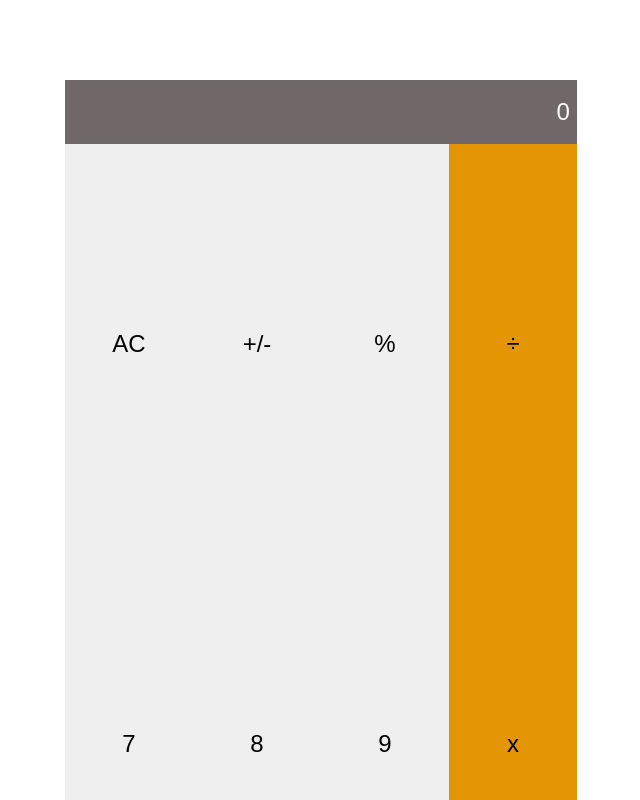
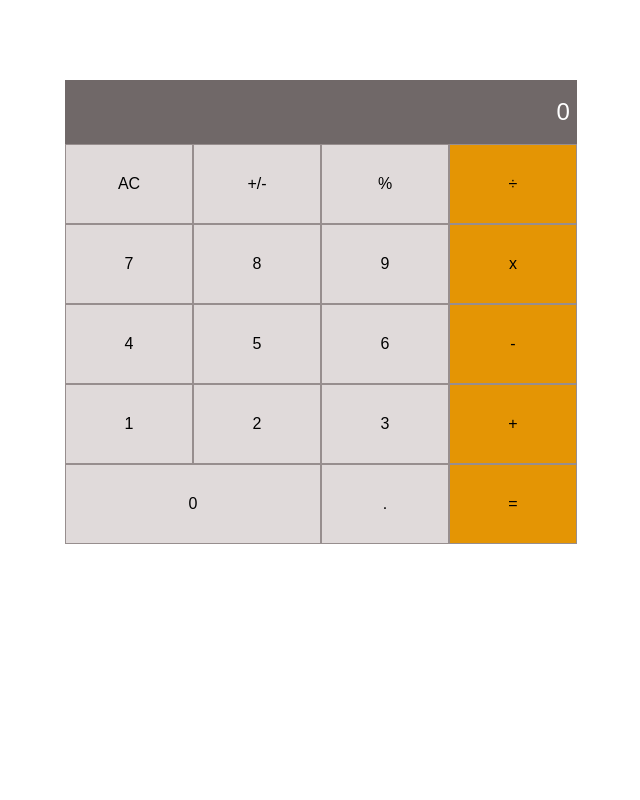
Before and after one commit to worashf/Math-Magician, a React (Create React App) app: page / in a window 1280 px wide. Shown: the top 800 px of the page, without its empty margins (319-959 px from the left). Built offline with nearby package versions, Linux system fonts and the light colour scheme.

Commit message:
update calculator ui stsyling

```diff
--- a/src/style.css
+++ b/src/style.css
@@ -1,86 +1,84 @@
-:root{
-    --screen-color:rgb(112, 104, 104);
-    --answer-color:white;
-    --app-color:#f2f2f2;
-    --btn-orange:	#e49504;
+:root {
+  --screen-color: rgb(112, 104, 104);
+  --answer-color: white;
+  --app-color: #f2f2f2;
+  --btn-orange: #e49504;
+  --gray-btn: rgb(224, 218, 218);
 }
 
-*{
+* {
   margin: 0;
   padding: 0;
   box-sizing: border-box;
 }
-.app{
+
+.app {
   margin: 5rem auto;
   width: 40%;
-
 }
 
-.container{
+.container {
   width: 100%;
   background-color: var(--app-color);
+}
 
-}
-.answer-screen,.answer{
+.answer-screen,
+.answer {
   width: 100%;
   height: 4rem;
   background-color: var(--screen-color);
-    color:var(--answer-color);
+  color: var(--answer-color);
   border: none;
   font-size: 1.5rem;
   font-weight: 500;
 }
-.answer:active{
+
+.answer:active {
   border: none;
 }
-.answer::placeholder{
+
+.answer::placeholder {
   padding-left: 96%;
   color: var(--answer-color);
   font-size: 1.5rem;
   font-weight: 500;
+}
 
-}
-.calculator-buttons{
+.calculator-buttons {
+  display: grid;
+  grid-template-columns: repeat(4, 1fr);
   height: 25rem;
 }
-.row{
+
+.btn {
+  font-size: 1rem;
   height: 5rem;
-    background-color: aqua;
-    border-bottom: 1px solid rgb(221, 213, 213);
-    border-left: 1px solid rgb(221, 213, 213);;
+  border: 1px solid rgb(151, 142, 142);
+}
 
+.btn-gray {
+  background-color: var(--gray-btn);
 }
-.btn{
-    height: 100%;
-    width: 25%;
-    border: none;
-    font-size: 1.5rem;
-    font-weight: 500;
-}
-.brn-gray{
 
-}
-.btn-orange{
+.btn-orange {
   background-color: var(--btn-orange);
 }
-.btn-zero{
-    width: 50%;
-    height: 100%;
-    font-size: 1.5rem;
-    font-weight: 500;
-    border: none;
+
+.span-2 {
+  font-size: 1rem;
+  height: 5rem;
+  border: 1px solid rgb(151, 142, 142);
+  grid-column: span 2;
 }
-.btn-dot{
-    height: 100%;
-    width: 25%;
-    border: none;
-    font-size: 1.5rem;
-    font-weight: 500;
+
+.btn-dot {
+  font-size: 1rem;
+  height: 5rem;
+  border: 1px solid rgb(151, 142, 142);
 }
-.btn-equal{
-    height: 100%;
-    width: 25%;
-    border: none;
-    font-size: 1.5rem;
-    font-weight: 500;
+
+.btn-equal {
+  font-size: 1rem;
+  height: 5rem;
+  border: 1px solid rgb(151, 142, 142);
 }
```
Lines whose indentation alone changed are shown as unchanged.
